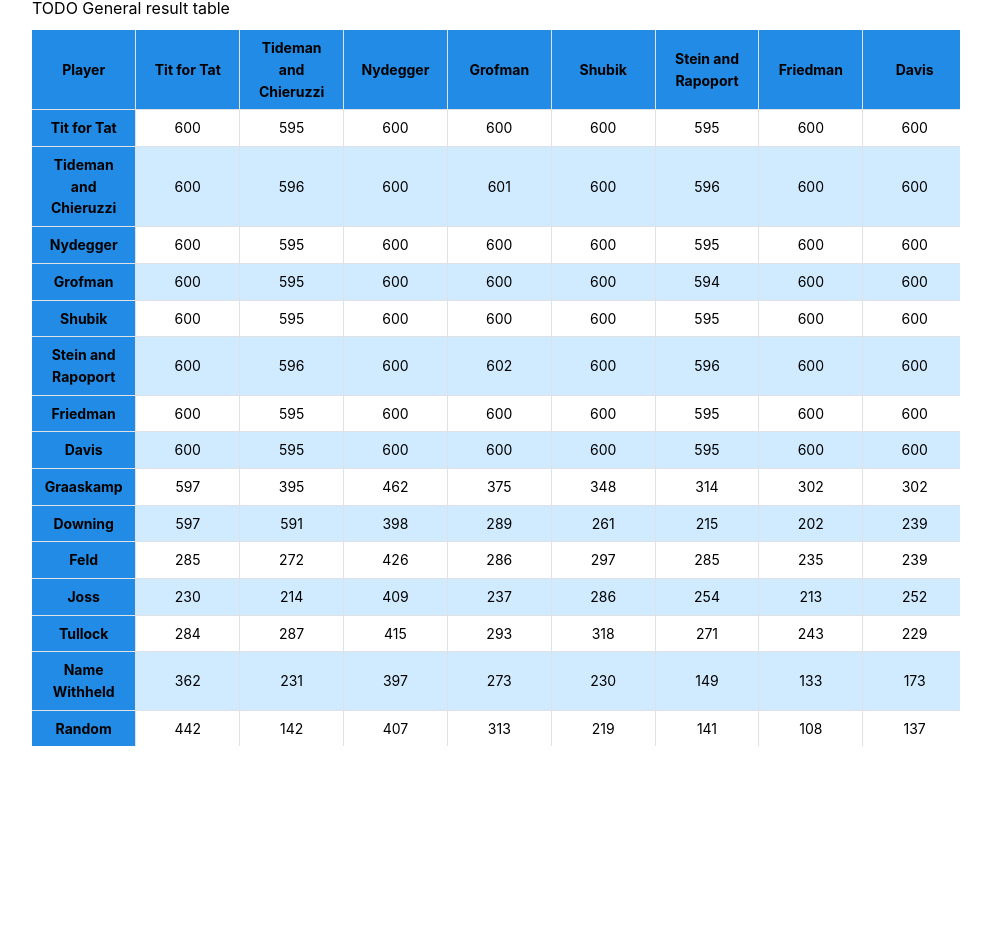
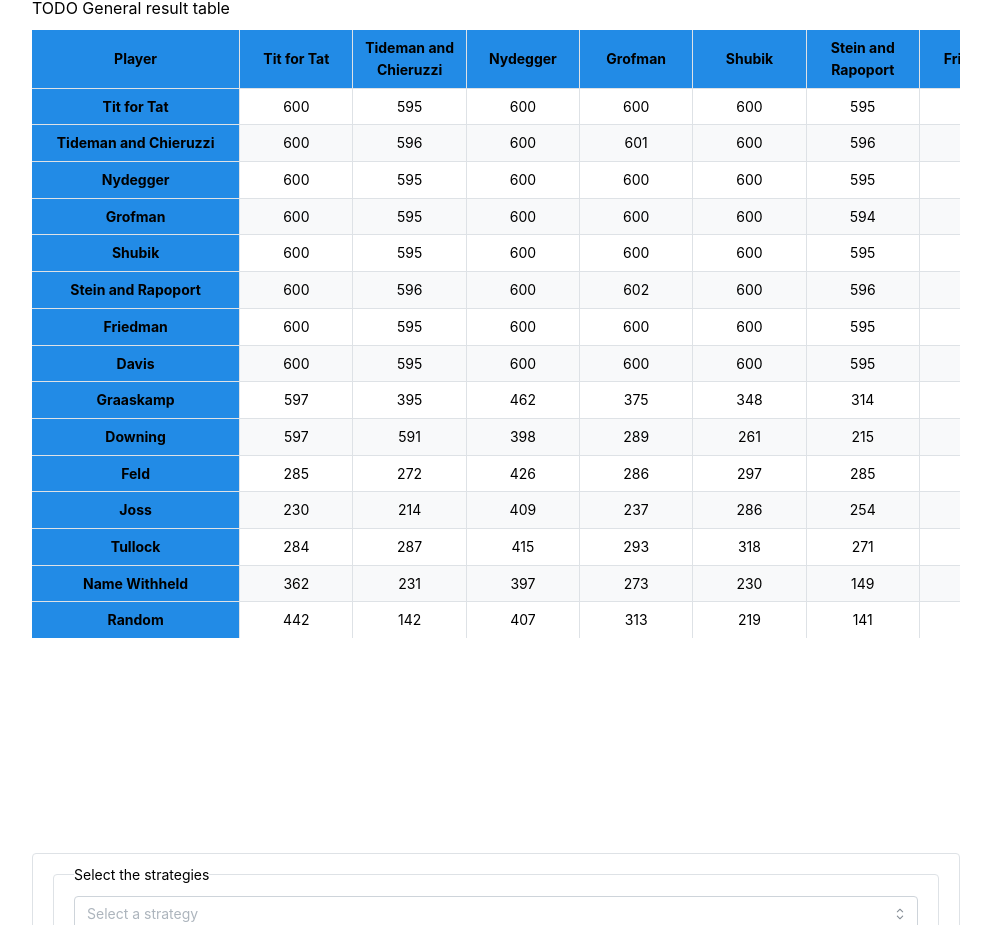
Before and after one commit to AndresCRamos/prisoners-dilemma, a React (Vite) app: page / in a window 1280 px wide. Shown: the part 3136-4061 px from the top of the page, without its empty margins (144-1135 px from the left). Built offline with nearby package versions, Linux system fonts and the light colour scheme.

Commit message:
Fix General Results Table cell width

```diff
--- a/src/components/LearnMore/GeneralResultsTable.tsx
+++ b/src/components/LearnMore/GeneralResultsTable.tsx
@@ -8,7 +8,6 @@ const GeneralResultsTable: React.FC = () => {
       <Table
         withColumnBorders
         striped
-        stripedColor="blue.1"
         layout="fixed"
         className="w-full border-collapse "
       >
@@ -21,7 +20,7 @@ const GeneralResultsTable: React.FC = () => {
               {row.map((cell, cellIndex) => (
                 <Table.Td
                   tabIndex={cellIndex}
-                  className="text-center w-[11ch] first:font-bold first:bg-[--mantine-primary-color-filled]"
+                  className="text-center first:w-[22ch] w-[12ch] first:font-bold first:bg-[--mantine-primary-color-filled]"
                 >
                   {cell}
                 </Table.Td>
```
